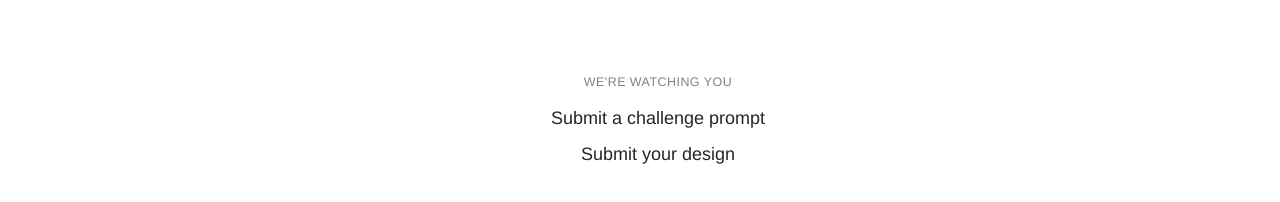
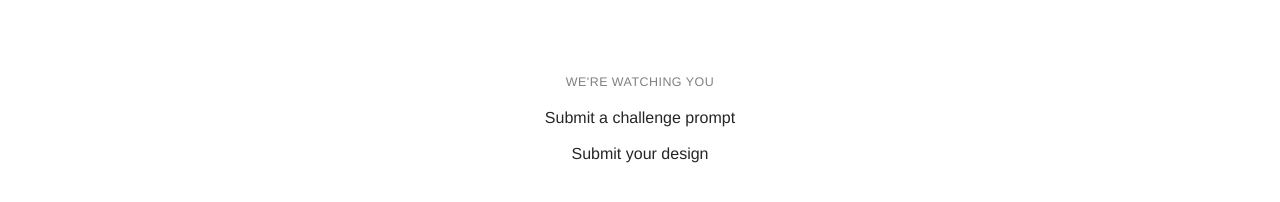
Before and after one commit to jakefleming/daily-design-challenge, a website: page src/pages/about.html in a window 1280 px wide. Shown: the part 652-854 px from the top of the page. Drawn offline with nearby package versions, Linux system fonts and the light colour scheme; files that its build step writes are made by us from their sources; a script that the page names is missing; some icons are missing.

```diff
--- a/src/scss/objects/footer.scss
+++ b/src/scss/objects/footer.scss
@@ -55,5 +55,17 @@
 
   &-links {
     list-style-type: none;
+    padding: 0;
+    li {
+      display: block;
+      font-size: $type-scale-1;
+      line-height: $line-height;
+      padding: 0;
+      margin: 0 0 $lead-half 0;
+    }
+  }
+  &-link {
+    display: block;
+    padding: 0;
   }
 }
```
Also changed, not shown: dist/css/style.min.css, 1 other file.
